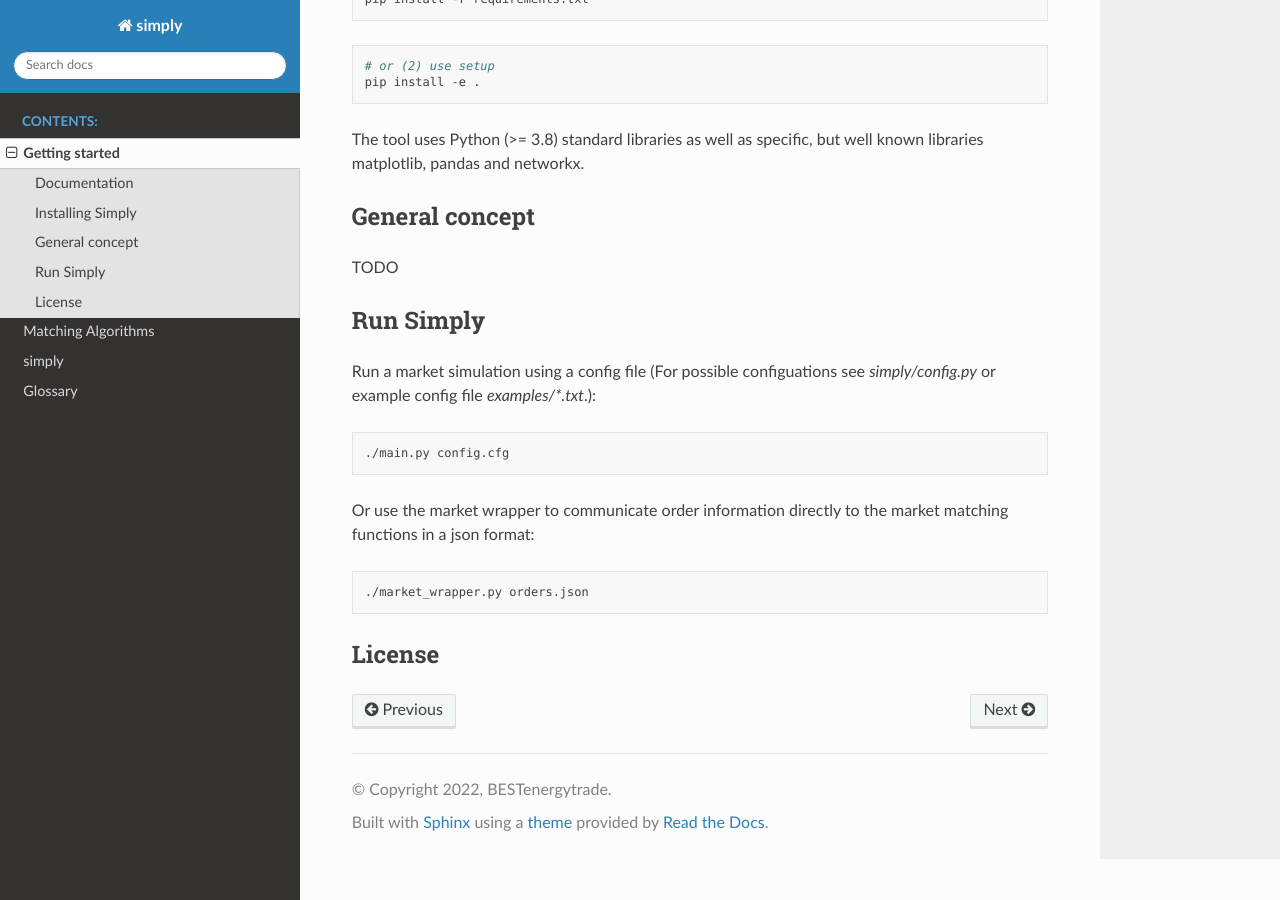
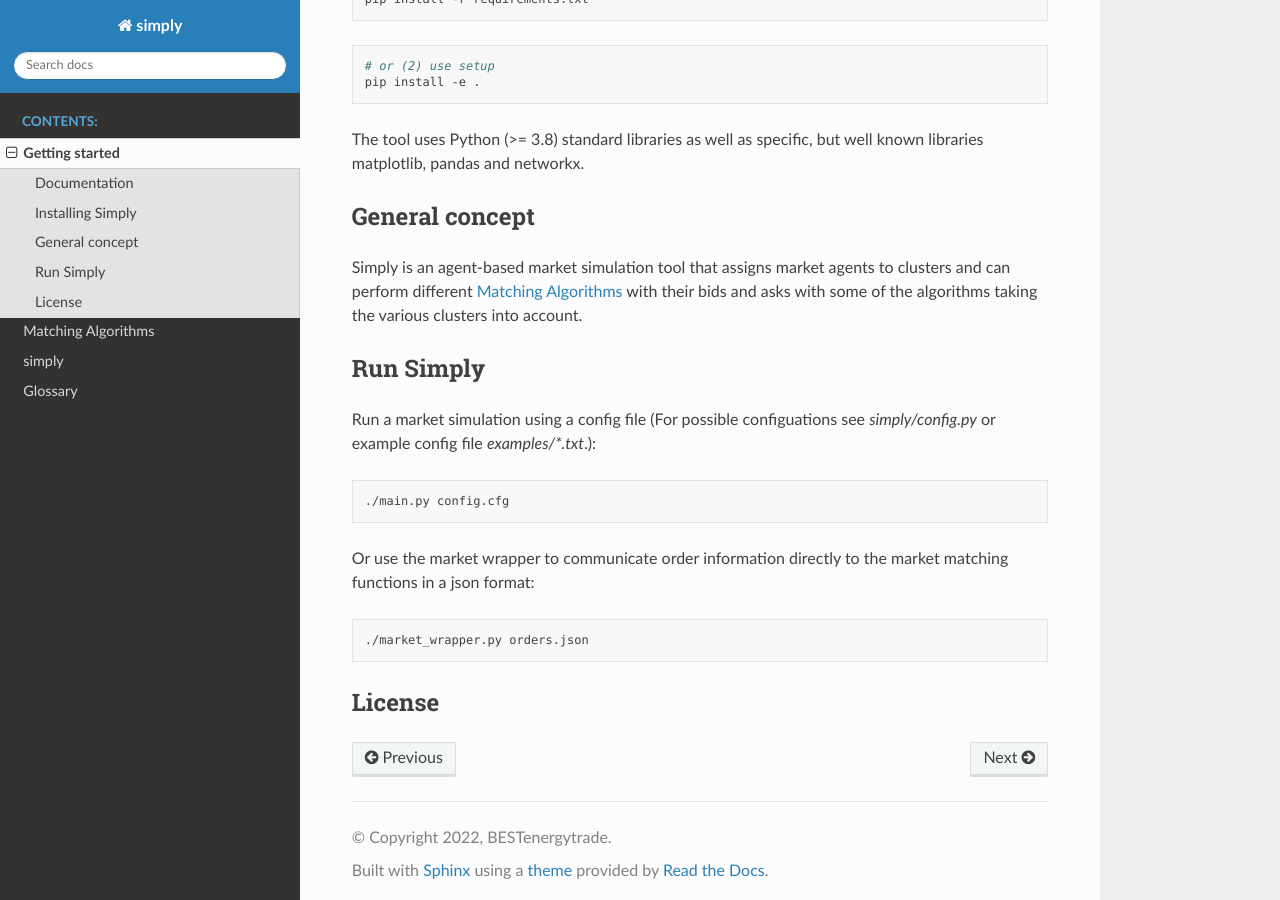
Before and after one commit to BESTenergytrade/simply, a Sphinx documentation site: the page built from doc/source/getting_started.rst, in a window 1280 px wide and 900 px high, scrolled down 546 px. Built offline with Sphinx 7.4.7 and the Read the Docs theme 2.0.0, drawn with Linux system fonts in a browser that asks for light colours; formulas are drawn with MathJax 3.

Commit message:
General Concept Proposal
Developed with Frieda.

Co-Authored-By: FC4R <85608026+FC4R@users.noreply.github.com>

```diff
--- a/doc/source/getting_started.rst
+++ b/doc/source/getting_started.rst
@@ -34,8 +34,9 @@
 
 General concept
 ===============
-TODO
-
+Simply is an agent-based market simulation tool that assigns market agents to clusters and can
+perform different :ref:`matching_algorithms` with their bids and asks with some of the algorithms
+taking the various clusters into account.
 
 Run Simply
 ==========
--- a/doc/source/matching_strategies.rst
+++ b/doc/source/matching_strategies.rst
@@ -1,3 +1,5 @@
+.. _matching_algorithms:
+
 ~~~~~~~~~~~~~~~~~~~
 Matching Algorithms
 ~~~~~~~~~~~~~~~~~~~
```
